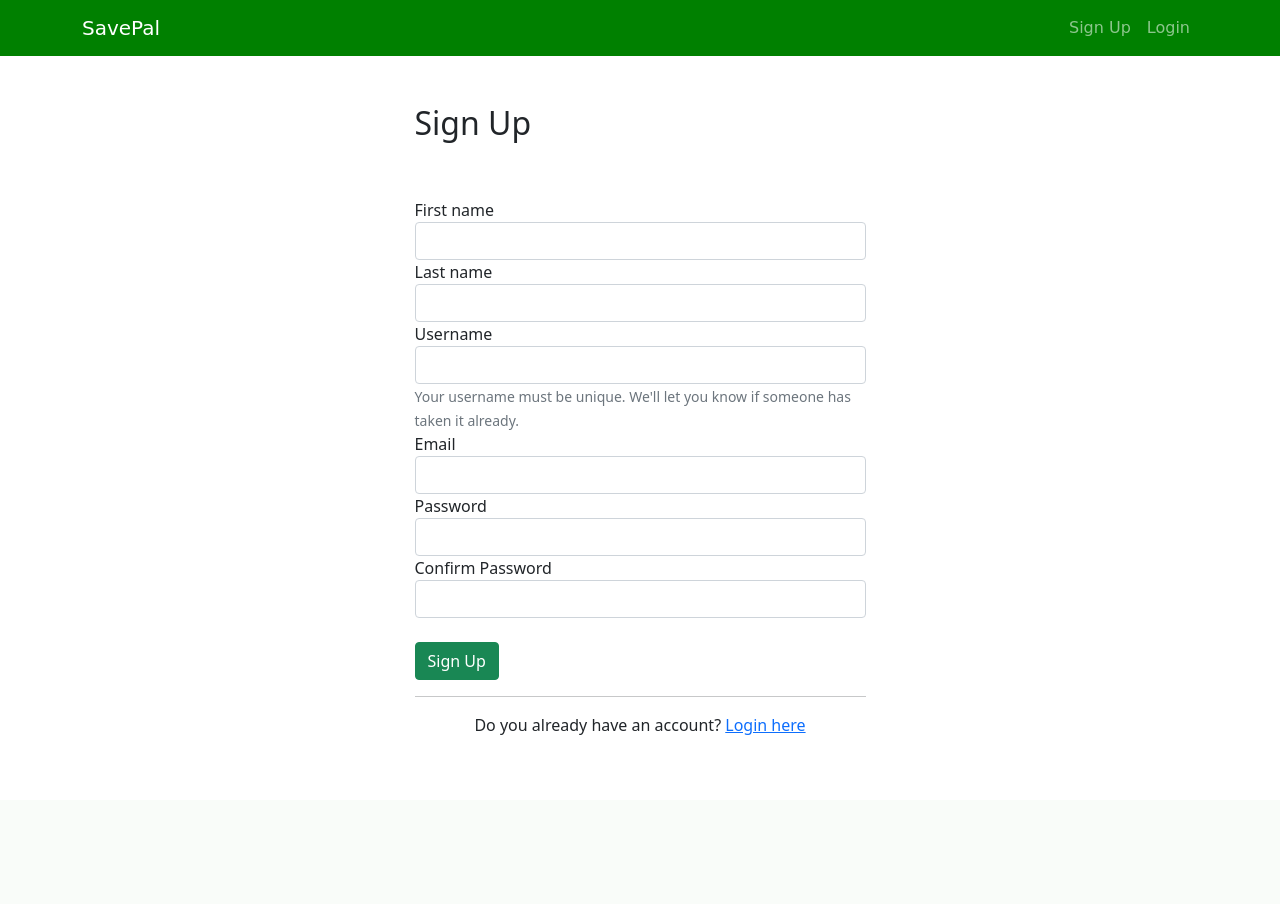
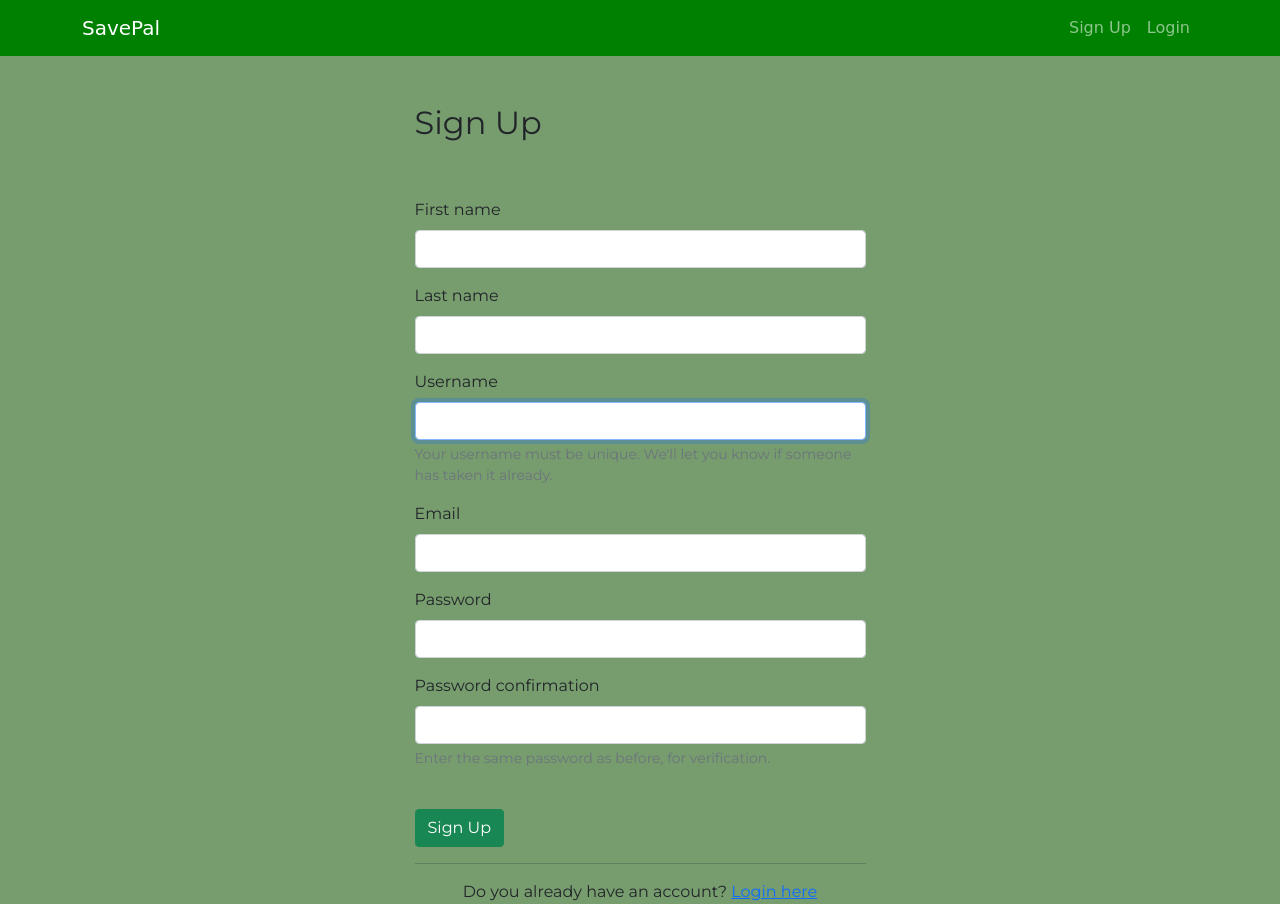
Before and after one commit to RemyAde/SavePal, a Django app: page /users/signup/ in a window 1280 px wide. Before the commit the page ends 735 px from the top, so only its background shows below. Run offline with Django 4.2, Linux system fonts and the light colour scheme; some libraries are stand-ins or nearby versions.

Commit message:
fixed absent of validation errorr message on sign up and added more color composition to the overall look and feel

```diff
--- /dev/null
+++ b/savings/static/css/styles.css
@@ -0,0 +1,24 @@
+@import url('https://fonts.googleapis.com/css2?family=Montserrat&display=swap');
+
+/* GENERAL */
+body {
+    font-family: 'Montserrat';
+    background-color: #779c6e !important;
+}
+
+.navbar a{
+    font-family: 'Bitter', serif;
+    font-family: 'Dangrek', cursive;
+}
+
+.card {
+    background-color: #cfe6e6;
+}
+
+.card-body {
+    color: #115e23;
+}
+
+.text-center button {
+    color: #62bf8f;
+}
--- a/templates/base.html
+++ b/templates/base.html
@@ -1,3 +1,4 @@
+{% load static %}
 <!DOCTYPE html>
 <html lang="en">
 <head>
@@ -5,14 +6,10 @@
     <meta http-equiv="X-UA-Compatible" content="IE=edge">
     <meta name="viewport" content="width=device-width, initial-scale=1.0">
     <title>{% block title %}SavePal{% endblock title %}</title>
-    <style>
-        .navbar a{
-            /* font-family: 'Bitter', serif; */
-            font-family: 'Dangrek', cursive;
-        }
-    </style>
+
     <!-- CSS only -->
     <link href="https://cdn.jsdelivr.net/npm/bootstrap@5.1.3/dist/css/bootstrap.min.css" rel="stylesheet" integrity="sha384-1BmE4kWBq78iYhFldvKuhfTAU6auU8tT94WrHftjDbrCEXSU1oBoqyl2QvZ6jIW3" crossorigin="anonymous">
+    <link rel="stylesheet" href="{% static '/css/styles.css' %}">
 </head>
 <body>
     <nav class="navbar navbar-expand-md navbar-dark" style="background-color:green"> <!-- #0FFF50  #00FF7F -->
--- a/templates/signup.html
+++ b/templates/signup.html
@@ -1,8 +1,15 @@
 {% extends 'base.html' %}
+{% load crispy_forms_tags %}
 
 {% block title %}Sign Up{% endblock title %}
 
 {% block content %}
+<style>
+    .asteriskField {
+        display: none;
+    }
+</style>
+
 <div class="row justify-content-center mt-5">
     <div class="col-md-5">
         <h2>Sign Up</h2>
@@ -13,29 +20,22 @@
         <form action="" method="post">
             {% csrf_token %}
             <div class="form-group">
-                <label for="first_name">First name</label>
-                <input type="text" name="first_name" class="form-control" id="first_name">
+                {{ form.first_name|as_crispy_field }}
             </div>
             <div class="form-group">
-                <label for="last_name">Last name</label>
-                <input type="text" name="last_name" class="form-control" id="last_name">
+                {{ form.last_name|as_crispy_field }}
             </div>
             <div class="form-group">
-                <label for="username">Username</label>
-                <input type="text" name="username" class="form-control" id="username" aria-describedby="usernameHelp">
-                <small id="usernameHelp" class="form-text text-muted">Your username must be unique. We'll let you know if someone has taken it already.</small>
+                {{ form.username|as_crispy_field }}
             </div>
             <div class="form-group">
-                <label for="email">Email</label>
-                <input type="email" name="email" class="form-control" id="email">
+                {{ form.email|as_crispy_field }}
             </div>
             <div class="form-group">
-                <label for="password1">Password</label>
-                <input type="password" name="password1" class="form-control" id="password1">
+                {{ form.password1|as_crispy_field}}
             </div>
             <div class="form-group">
-                <label for="password2">Confirm Password</label>
-                <input type="password" name="password2" class="form-control" id="password2">
+                {{ form.password2|as_crispy_field }}
             </div>
             <br>
             <button class="btn btn-success" type="submit">Sign Up</button>
--- a/users/forms.py
+++ b/users/forms.py
@@ -1,5 +1,6 @@
 from django import forms
 from django.contrib.auth.forms import UserCreationForm, UserChangeForm
+from django.utils.translation import gettext_lazy as _
 
 from .models import CustomUser
 
@@ -7,10 +8,19 @@
 
 class CustomUserCreationForm(UserCreationForm):
 
+    password1 = forms.CharField(
+        label=_("Password"),
+        strip=False,
+        widget=forms.PasswordInput(attrs={"autocomplete": "new-password"}),)
+
 
     class Meta(UserCreationForm.Meta):
         model = CustomUser
         fields = ['first_name', 'last_name', 'username', 'email',]
+        help_texts = {
+            "username":"Your username must be unique. We'll let you know if someone has taken it already.",
+            "password1":None,
+        }
 
 
 
```
Also changed, not shown: config/settings.py (+7 -0 lines), templates/registration/login.html (+10 -4 lines), templates/savings_list.html (+4 -4 lines), README.md, pictures/landing.png (added), pictures/mockup_0.png (deleted), pictures/mockup_1.png (deleted), pictures/mockup_2.png (deleted), pictures/mockup_3.png (deleted), pictures/mockup_4.png (deleted), 2 other files.
